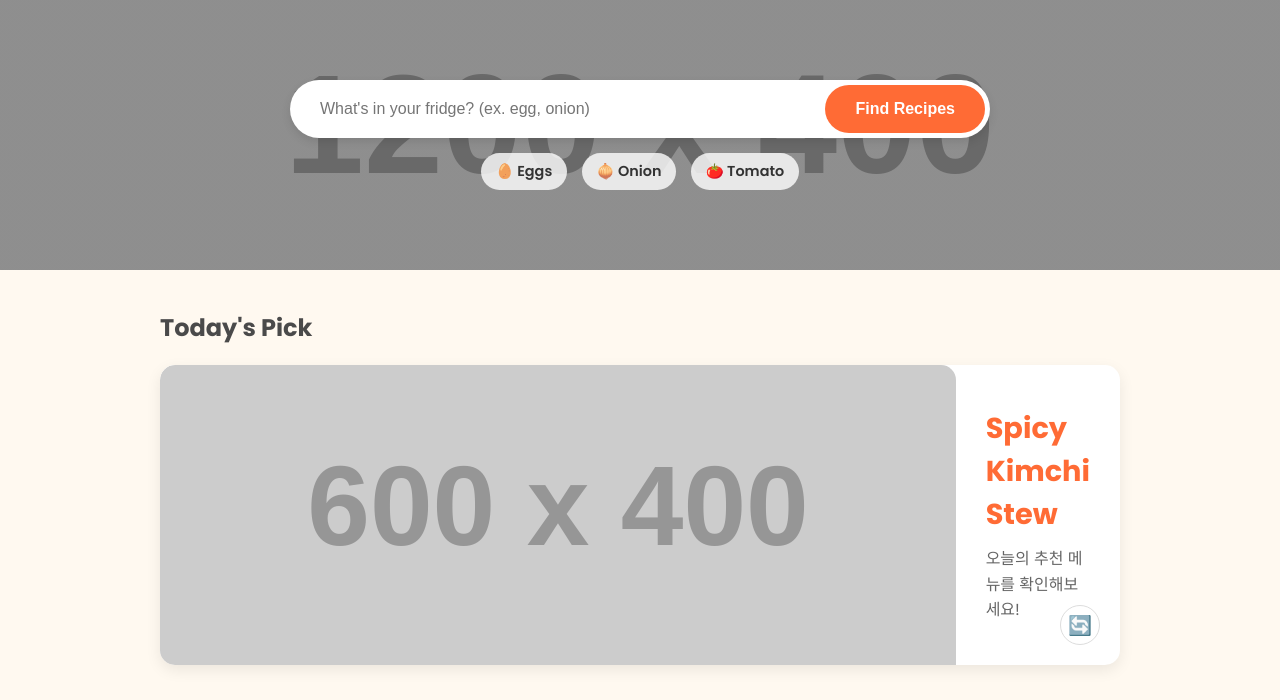
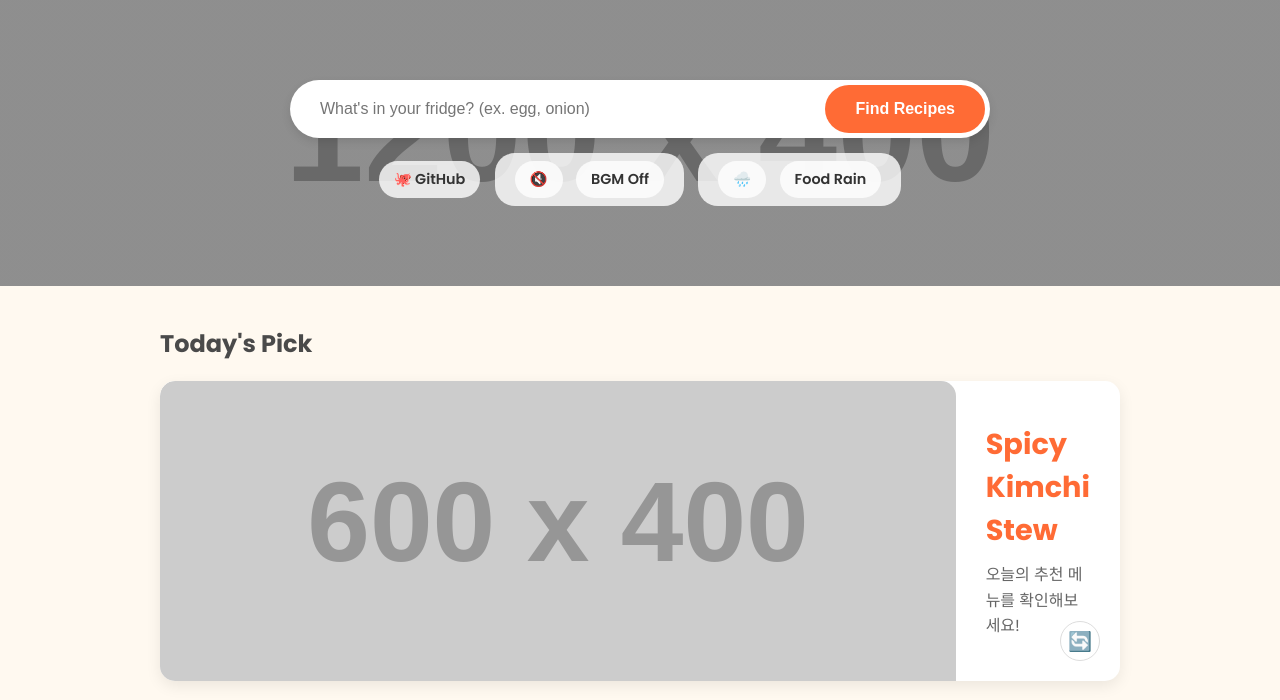
Before and after one commit to 202578145/cookit_teamproject, a plain HTML site: page index.html in a window 1280 px wide. Shown: the part 100-800 px from the top of the page. Drawn offline with Linux system fonts and the light colour scheme; placeholder pictures from the web are drawn by us.

Commit message:
Add files via upload

```diff
--- a/index.html
+++ b/index.html
@@ -31,10 +31,22 @@
                     <button class="find-btn" onclick="goSearch()">Find Recipes</button>
                 </div>
                 <div class="tags">
-                    <span>🥚 Eggs</span>
-                    <span>🧅 Onion</span>
-                    <span>🍅 Tomato</span>
-                </div>
+    <a href="https://github.com/202578145/cookit_teamproject" target="_blank" style="text-decoration: none; color: inherit;">
+        <span>🐙 GitHub</span>
+    </a>
+
+    <span onclick="toggleSound()" style="cursor: pointer;">
+        <span id="sound-icon">🔇</span> <span id="sound-text">BGM Off</span>
+    </span>
+
+    <span onclick="toggleRain()" style="cursor: pointer;">
+    <span id="rain-icon">🌧️</span> <span id="rain-text">Food Rain</span>
+</span>
+</div>
+
+<audio id="bgmAudio" loop>
+    <source src="bgm.mp3" type="audio/mp3">
+</audio>
             </div>
         </section>
 
@@ -116,6 +128,81 @@
             }
             window.location.href = "search.html?q=" + encodeURIComponent(input);
         }
+
+        // --- 스피커 아이콘 & 음악 토글 기능 ---
+function toggleSound() {
+    const audio = document.getElementById('bgmAudio');
+    const icon = document.getElementById('sound-icon');
+    const text = document.getElementById('sound-text');
+
+    if (audio.paused) {
+        // 음악이 꺼져있다면 -> 켠다!
+        audio.play().catch(error => {
+            alert("음악 파일을 재생할 수 없어요! (bgm.mp3가 있는지 확인하세요)");
+        });
+        icon.innerText = "🔊"; // 아이콘을 소리 나는 모양으로 변경
+        text.innerText = "BGM On";
+    } else {
+        // 음악이 켜져있다면 -> 끈다!
+        audio.pause();
+        icon.innerText = "🔇"; // 아이콘을 음소거 모양으로 변경
+        text.innerText = "BGM Off";
+    }
+}
+
+// --- 재료 비 내리기 효과 기능 ---
+let rainInterval; // 비 내리는 타이머를 저장할 변수
+
+function toggleRain() {
+    const icon = document.getElementById('rain-icon');
+    const text = document.getElementById('rain-text');
+    const container = document.body; // 이모지가 내릴 공간
+
+    if (rainInterval) {
+        // 이미 내리고 있다면 -> 멈춘다!
+        clearInterval(rainInterval);
+        rainInterval = null;
+        icon.innerText = "🌧️";
+        text.innerText = "Food Rain";
+
+        // 화면에 남아있는 음식들 싹 지우기
+        const foods = document.querySelectorAll('.food-emoji');
+        foods.forEach(e => e.remove());
+
+    } else {
+        // 안 내리고 있다면 -> 내리게 한다!
+        icon.innerText = "☀️"; // 멈춤(해) 아이콘으로 변경
+        text.innerText = "Stop Rain";
+
+        // 떨어질 음식 재료 리스트
+        const foodList = ['🥦', '🥕', '🍎', '🥩', '🍤', '🍳', '🧀', '🥓', '🧅', '🍄'];
+
+        // 0.3초마다 하나씩 생성
+        rainInterval = setInterval(() => {
+            const el = document.createElement('div');
+            el.classList.add('food-emoji');
+
+            // 랜덤한 음식 고르기
+            el.innerText = foodList[Math.floor(Math.random() * foodList.length)];
+
+            // 랜덤한 위치(가로)에서 시작
+            el.style.left = Math.random() * 100 + 'vw';
+
+            // 떨어지는 속도 랜덤하게 (2초 ~ 5초 사이)
+            el.style.animationDuration = (Math.random() * 3 + 2) + 's';
+
+            // 크기 랜덤하게
+            el.style.fontSize = (Math.random() * 20 + 20) + 'px';
+
+            container.appendChild(el);
+
+            // 5초 뒤에 스스로 사라지게 (메모리 관리)
+            setTimeout(() => {
+                el.remove();
+            }, 5000);
+        }, 300);
+    }
+}
     </script>
 </body>
 </html>
--- a/style.css
+++ b/style.css
@@ -363,3 +363,22 @@ footer {
         display: none; /* 모바일에서 버튼 숨김 */
     }
 }
+
+/* --- style.css 맨 아래에 추가 --- */
+
+/* 떨어지는 음식 이모지 스타일 */
+.food-emoji {
+    position: fixed; /* 화면에 고정 */
+    top: -50px; /* 화면 위쪽 바깥에서 시작 */
+    font-size: 24px;
+    z-index: 9999; /* 다른 요소들보다 위에 보이게 */
+    pointer-events: none; /* 마우스 클릭 방해 안 하게 */
+    animation: fall linear forwards; /* fall 애니메이션 실행 */
+}
+
+/* 위에서 아래로 떨어지는 애니메이션 정의 */
+@keyframes fall {
+    to {
+        transform: translateY(110vh) rotate(360deg); /* 화면 아래로 이동하며 회전 */
+    }
+}
```
Also changed, not shown: 1 other file.
